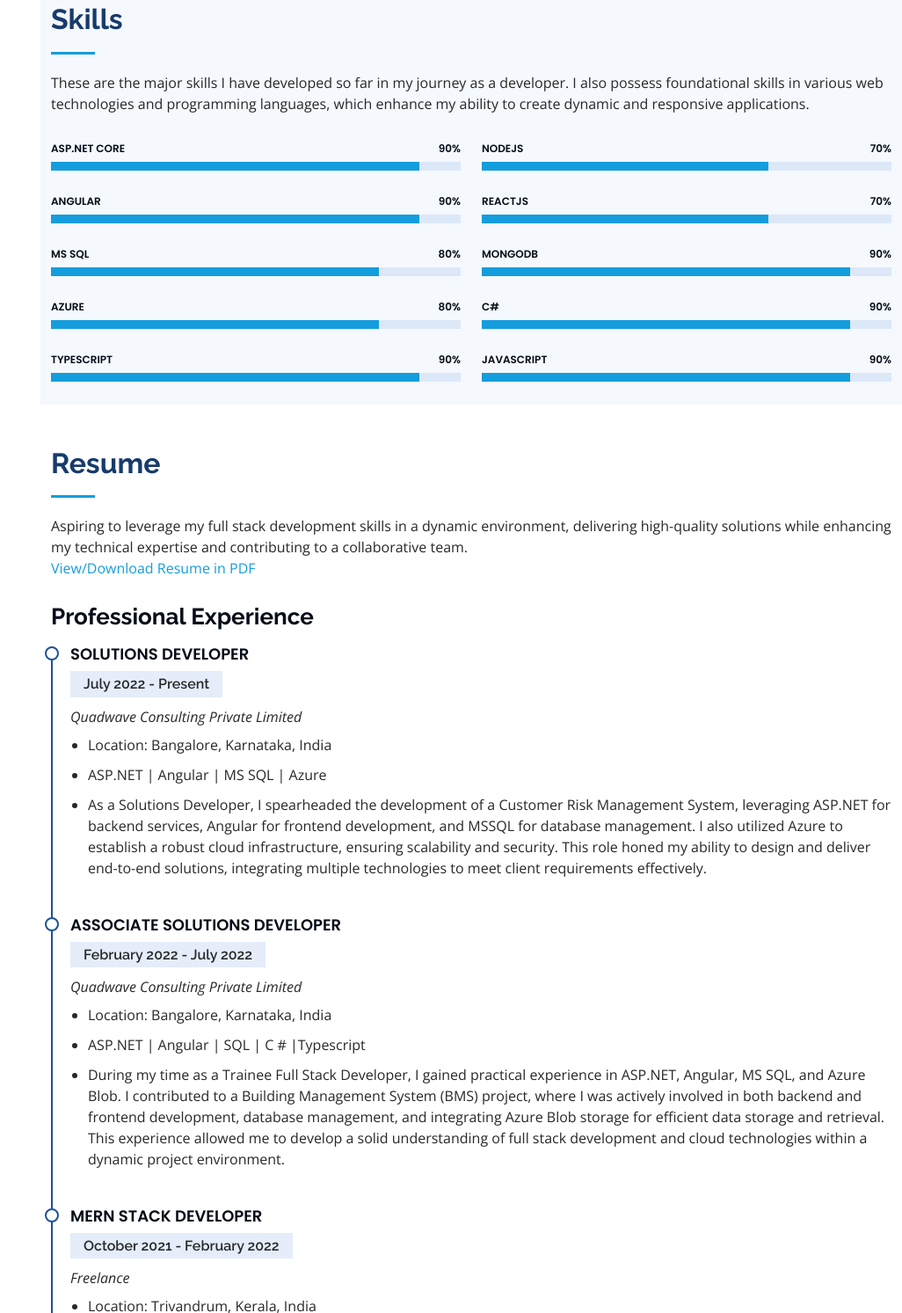
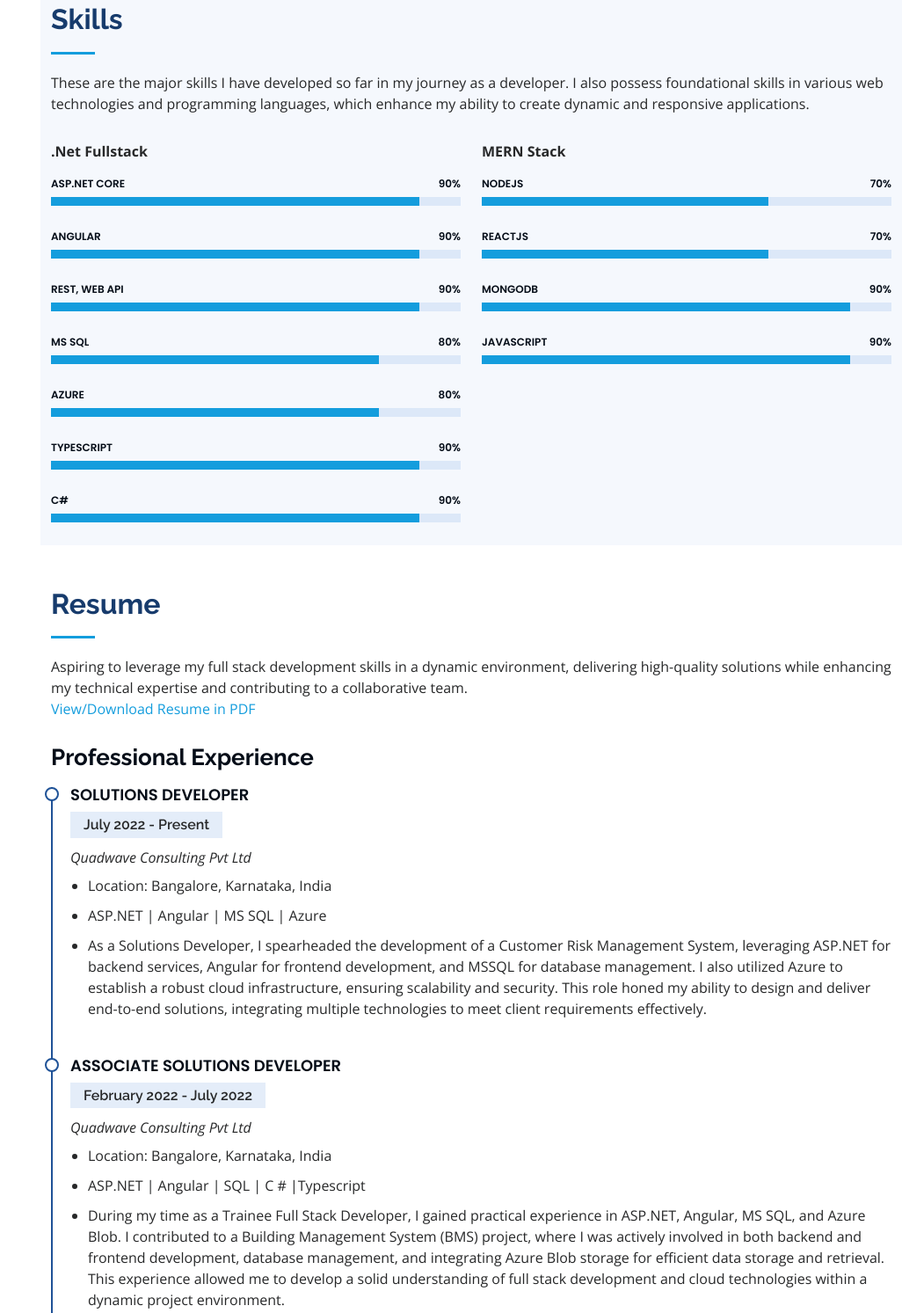
Before and after one commit to Vaish-123/vaish-123.github.io, a plain HTML site: page index.html in a window 1280 px wide. Shown: the part 1137-2630 px from the top of the page at 88% size, without its empty margins (254-1280 px from the left). Drawn offline with nearby package versions, Linux system fonts and the light colour scheme.

Commit message:
Minor tweeks

```diff
--- a/index.html
+++ b/index.html
@@ -51,7 +51,8 @@
         <h1 class="text-light">Vaishnav V Nampoothiri</h1>
         <div class="social-links mt-3 text-center">
           <a href="https://github.com/Vaish-123" target="_blank" class="GitHub"><i class="bx bxl-github"></i></a>
-          <a href="#" target="_blank" class="linkedin"><i class="bx bxl-linkedin"></i></a>
+          <a href="https://linkedin.com/in/vaishnav-v-nampoothiri-05174b157" target="_blank" class="linkedin"><i
+              class="bx bxl-linkedin"></i></a>
           <a href="#" target="_blank" class="facebook"><i class="bx bxl-facebook"></i></a>
           <a href="#" target="_blank" class="instagram"><i class="bx bxl-instagram"></i></a>
         </div>
@@ -218,7 +219,7 @@
 
         <div class="row skills-content">
           <div class="col-lg-6" data-aos="fade-up">
-
+            <div class="mb-3"><b>.Net Fullstack</b></div>
             <div class="progress">
               <span class="skill">ASP.NET Core<i class="val">90%</i></span>
               <div class="progress-bar-wrap">
@@ -229,6 +230,14 @@
 
             <div class="progress">
               <span class="skill">Angular<i class="val">90%</i></span>
+              <div class="progress-bar-wrap">
+                <div class="progress-bar" role="progressbar" aria-valuenow="90" aria-valuemin="0" aria-valuemax="100">
+                </div>
+              </div>
+            </div>
+
+            <div class="progress">
+              <span class="skill">REST, Web Api <i class="val">90%</i></span>
               <div class="progress-bar-wrap">
                 <div class="progress-bar" role="progressbar" aria-valuenow="90" aria-valuemin="0" aria-valuemax="100">
                 </div>
@@ -259,10 +268,18 @@
               </div>
             </div>
 
+            <div class="progress">
+              <span class="skill">C# <i class="val">90%</i></span>
+              <div class="progress-bar-wrap">
+                <div class="progress-bar" role="progressbar" aria-valuenow="90" aria-valuemin="0" aria-valuemax="100">
+                </div>
+              </div>
+            </div>
+
           </div>
 
           <div class="col-lg-6" data-aos="fade-up" data-aos-delay="100">
-
+            <div class="mb-3"><b>MERN Stack</b></div>
             <div class="progress">
               <span class="skill">NodeJs<i class="val">70%</i></span>
               <div class="progress-bar-wrap">
@@ -281,14 +298,6 @@
 
             <div class="progress">
               <span class="skill">MongoDb<i class="val">90%</i></span>
-              <div class="progress-bar-wrap">
-                <div class="progress-bar" role="progressbar" aria-valuenow="90" aria-valuemin="0" aria-valuemax="100">
-                </div>
-              </div>
-            </div>
-
-            <div class="progress">
-              <span class="skill">C# <i class="val">90%</i></span>
               <div class="progress-bar-wrap">
                 <div class="progress-bar" role="progressbar" aria-valuenow="90" aria-valuemin="0" aria-valuemax="100">
                 </div>
@@ -318,7 +327,7 @@
             Aspiring to leverage my full stack development skills in a dynamic environment, delivering high-quality
             solutions while enhancing my technical expertise and contributing to a collaborative team.
           </p>
-          <a href="assets/files/Vaishnav-V-Nampoothiri_Resume.pdf" download="Vaishnav-V-Nampoothiri_Resume.pdf"
+          <a href="assets/files/Vaishnav-V-Nampoothiri-Resume.pdf" download="Vaishnav-V-Nampoothiri-Resume.pdf"
             target="_blank">View/Download Resume in PDF</a>
           <!-- <button type="button" class="btn btn-secondary" id="downloadResume">Download Resume in PDF</button> -->
         </div>
@@ -329,7 +338,7 @@
           <div class="resume-item">
             <h4>Solutions Developer</h4>
             <h5>July 2022 - Present</h5>
-            <p class="mb-2"><em>Quadwave Consulting Private Limited</em></p>
+            <p class="mb-2"><em>Quadwave Consulting Pvt Ltd</em></p>
             <ul>
               <li>Location: Bangalore, Karnataka, India</li>
               <li>ASP.NET | Angular | MS SQL | Azure</li>
@@ -344,7 +353,7 @@
           <div class="resume-item">
             <h4>Associate Solutions Developer</h4>
             <h5>February 2022 - July 2022</h5>
-            <p class="mb-2"><em>Quadwave Consulting Private Limited</em></p>
+            <p class="mb-2"><em>Quadwave Consulting Pvt Ltd</em></p>
             <ul>
               <li>Location: Bangalore, Karnataka, India</li>
               <li>ASP.NET | Angular | SQL | C # |Typescript</li>
```
Also changed, not shown: 2 other files.
